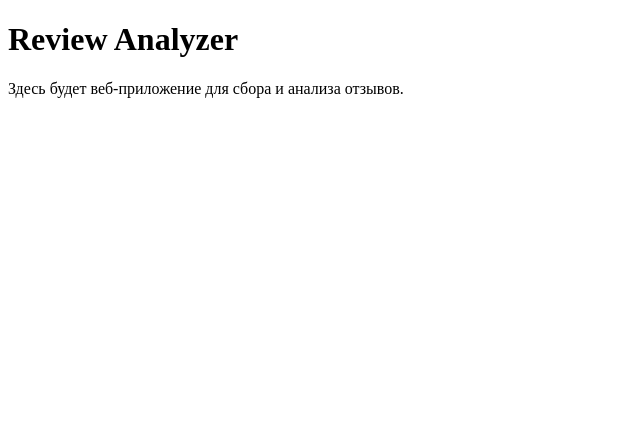
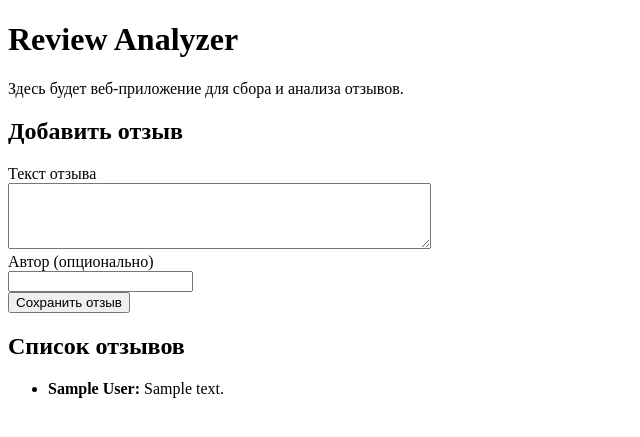
Before and after one commit to BagavievAR/review-analyzer, a Flask app: template app/templates/index.html in a window 1280 px wide. Shown: the top 437 px of the page, without its empty margins (0-640 px from the left). Run offline with Flask 3, Linux system fonts and the light colour scheme; the template is opened without the code that fills it: most values are stand-ins (such as "Sample title", 1, 10 or a date in 2020).

Commit message:
Add review form and in-memory review list

```diff
--- a/app/templates/index.html
+++ b/app/templates/index.html
@@ -1,11 +1,42 @@
 <!doctype html>
 <html lang="ru">
   <head>
-    <meta charset="utf-8">
+    <meta charset="utf-8" />
     <title>Review Analyzer</title>
   </head>
   <body>
     <h1>Review Analyzer</h1>
     <p>Здесь будет веб-приложение для сбора и анализа отзывов.</p>
+
+    <h2>Добавить отзыв</h2>
+    <form method="post">
+      <div>
+        <label for="text">Текст отзыва</label><br />
+        <textarea id="text" name="text" rows="4" cols="50" required></textarea>
+      </div>
+
+      <div>
+        <label for="author">Автор (опционально)</label><br />
+        <input id="author" name="author" type="text" />
+      </div>
+
+      <div>
+        <button type="submit">Сохранить отзыв</button>
+      </div>
+    </form>
+
+    <h2>Список отзывов</h2>
+    {% if reviews %}
+      <ul>
+        {% for review in reviews %}
+          <li>
+            <strong>{{ review.author }}:</strong>
+            {{ review.text }}
+          </li>
+        {% endfor %}
+      </ul>
+    {% else %}
+      <p>Отзывов пока нет. Добавьте первый!</p>
+    {% endif %}
   </body>
 </html>
```
Also changed, not shown: app/routes.py (+18 -3 lines).
